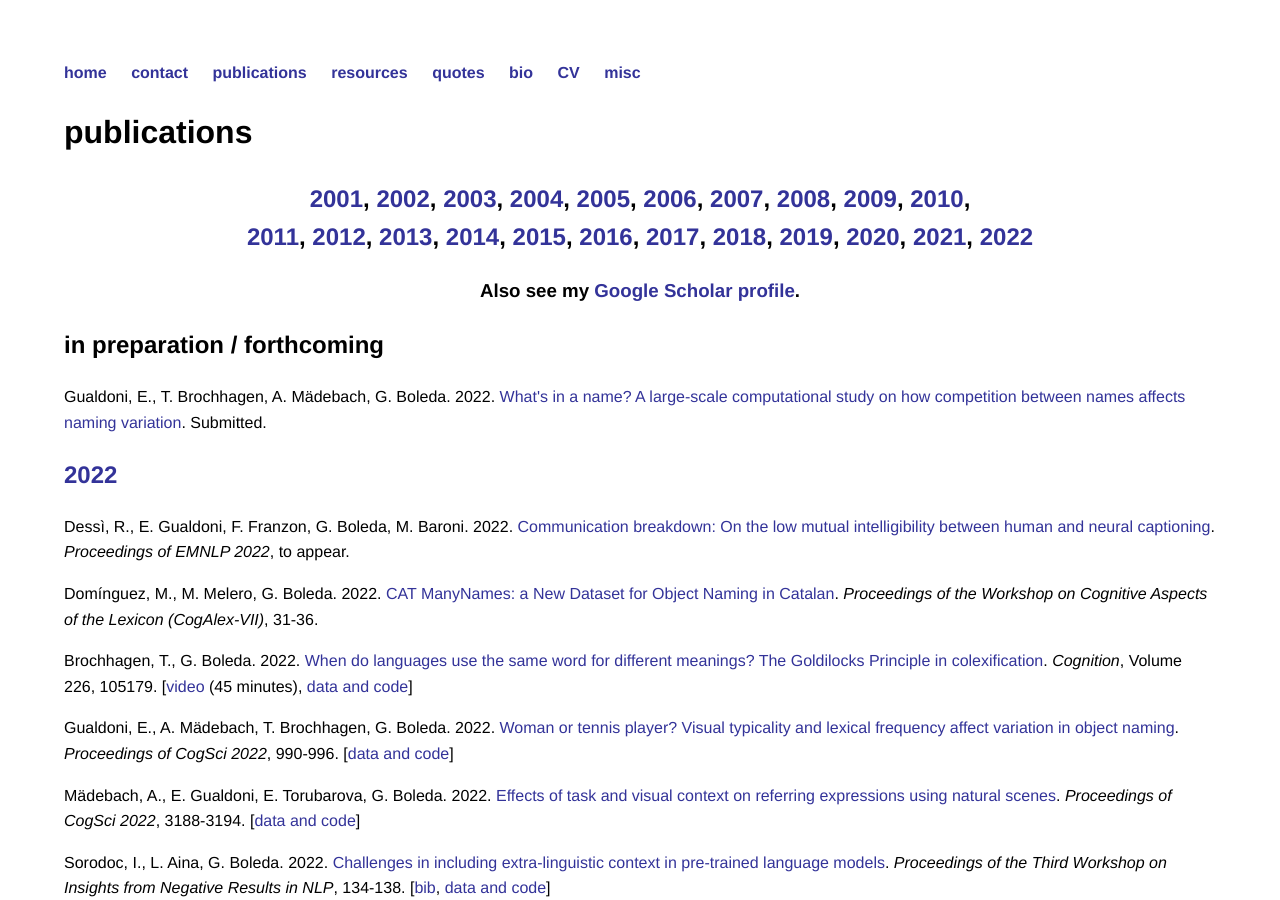
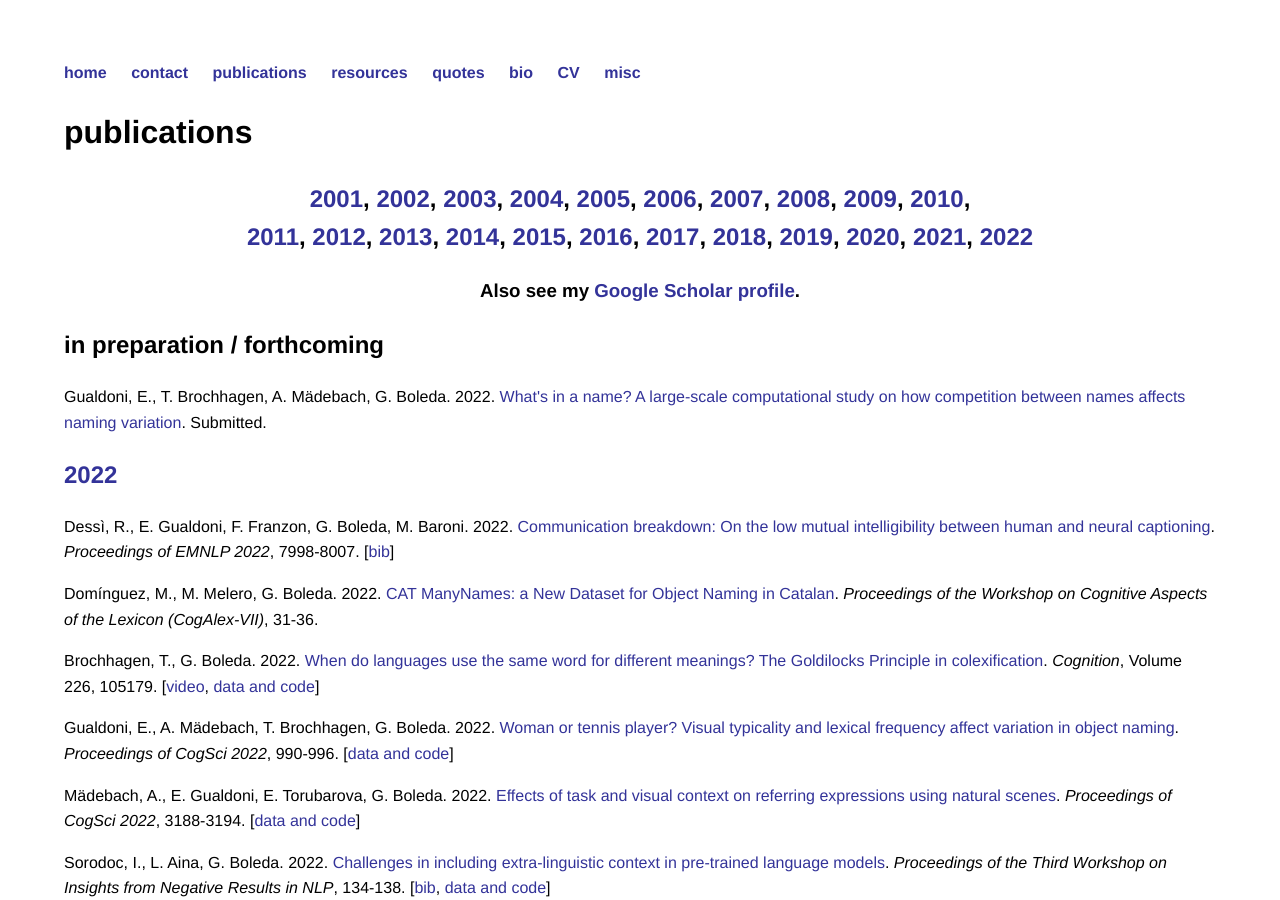
Before and after one commit to gboleda/gboleda.github.io, a Jekyll site: the page built from pubs/index.html, in a window 1280 px wide and 900 px high. Built offline with Jekyll 4.4.1, drawn with Linux system fonts in a browser that asks for light colours.

Commit message:
small edit

```diff
--- a/pubs/index.html
+++ b/pubs/index.html
@@ -43,8 +43,9 @@ title: publications
 <h2><a name="2022">2022</a></h2>
 
 <p>Dessì, R., E. Gualdoni, F. Franzon, G. Boleda, M. Baroni. 2022.
-  <a href="https://arxiv.org/pdf/2210.11512">Communication breakdown: On the low mutual intelligibility between human and neural captioning</a>.
-  <i>Proceedings of EMNLP 2022</i>, to appear.
+  <a href="https://aclanthology.org/2022.emnlp-main.546.pdf">Communication breakdown: On the low mutual intelligibility between human and neural captioning</a>.
+  <i>Proceedings of EMNLP 2022</i>, 7998-8007.
+    [<a href="https://aclanthology.org/2022.emnlp-main.546.bib">bib</a>]
 </p>
 
 <p>Domínguez, M., M. Melero, G. Boleda. 2022.
@@ -55,7 +56,7 @@ title: publications
 <p>Brochhagen, T., G. Boleda. 2022.
   <a href="https://doi.org/10.1016/j.cognition.2022.105179">When do languages use the same word for different meanings? The Goldilocks Principle in colexification</a>.
   <i>Cognition</i>, Volume 226, 105179.
-  [<a href="https://www.youtube.com/watch?v=6XP5pGv4RG8">video</a> (45 minutes), <a href="https://osf.io/hjvm5/">data and code</a>]
+  [<a href="https://www.youtube.com/watch?v=6XP5pGv4RG8">video</a>, <a href="https://osf.io/hjvm5/">data and code</a>]
 </p>
 
 <p>Gualdoni, E., A. Mädebach, T. Brochhagen, G. Boleda. 2022.
```
